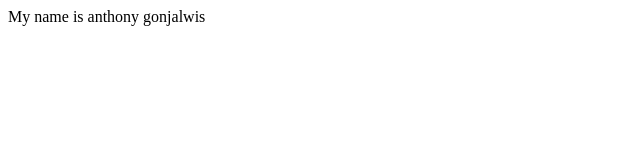
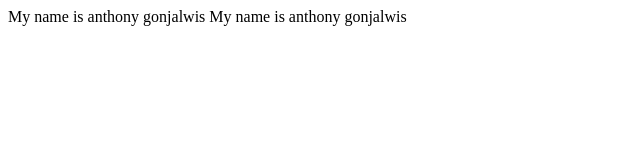
Before and after one commit to Madhavbansal328/todayDemo, a plain HTML site: page index.html in a window 1280 px wide. Shown: the whole page, without its empty margins (0-640 px from the left). Drawn offline with Linux system fonts and the light colour scheme.

Commit message:
new message

```diff
--- a/index.html
+++ b/index.html
@@ -7,6 +7,7 @@
 </head>
 <body>
     <h>My name is anthony gonjalwis</h>
+    <h>My name is anthony gonjalwis</h>
 
 </body>
 </html>
```
